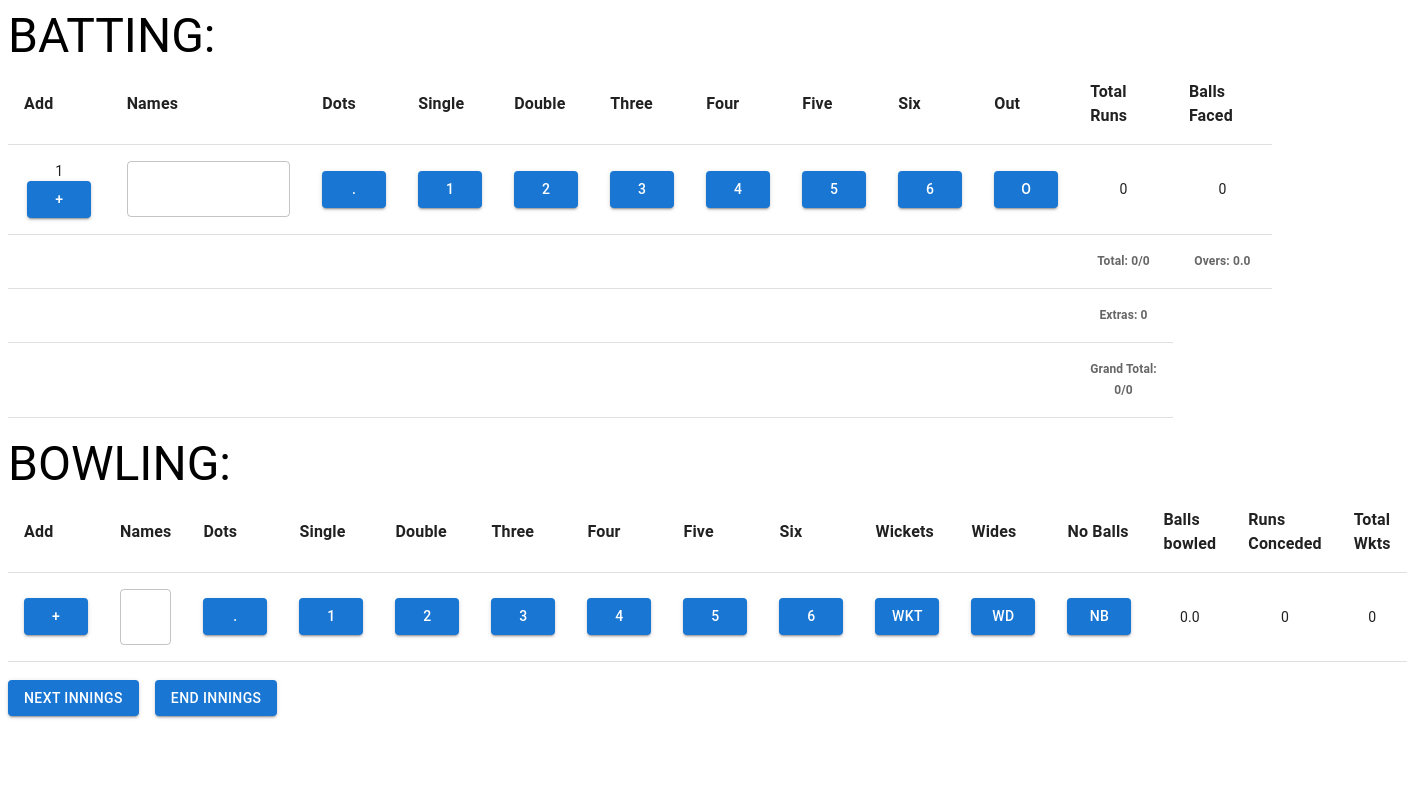
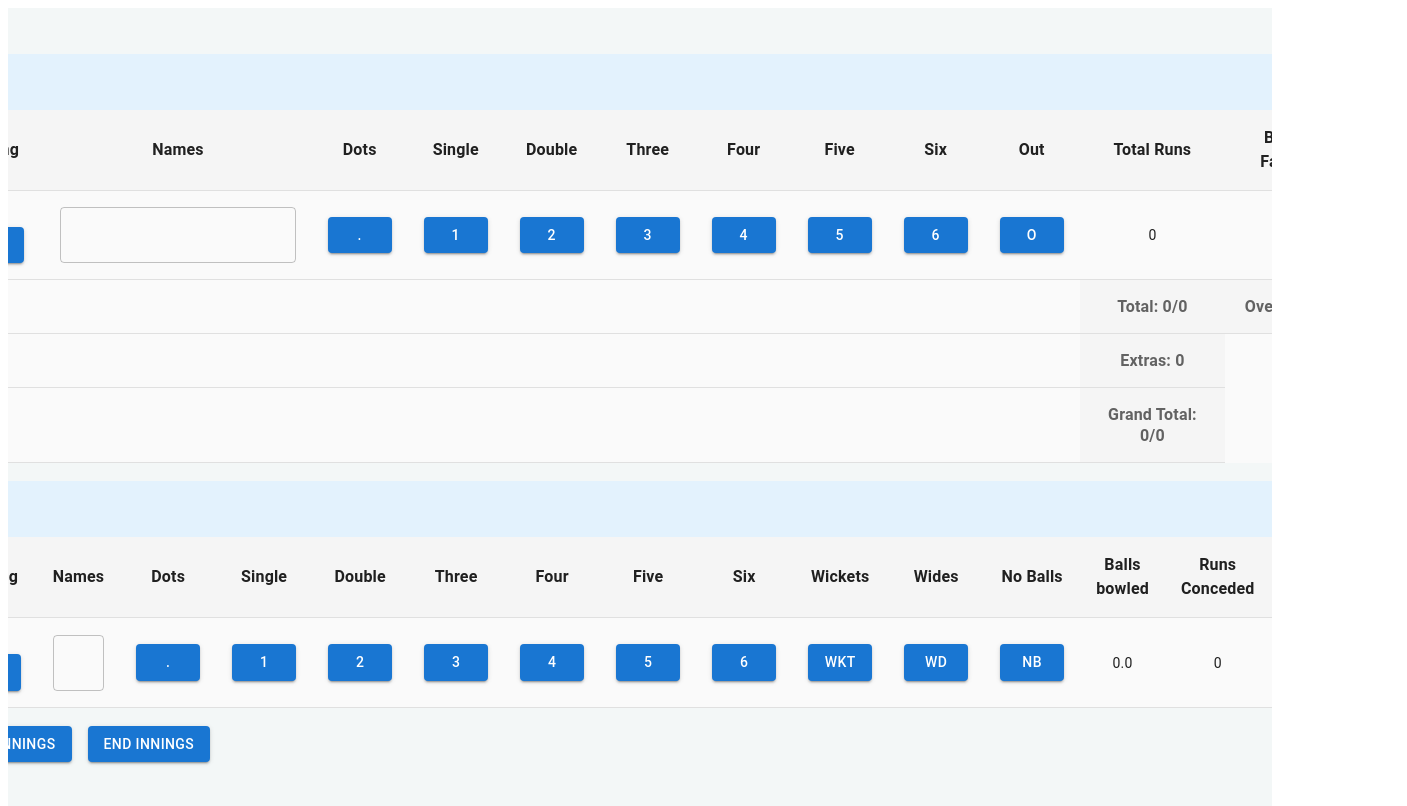
Before and after one commit to Bhupesh-Yedla/myFirstReactProject, a React (Create React App) app: page /enterscore in a window 1280 px wide. Shown: the top 806 px of the page, 1407 px wide, since content can reach past the window. Built offline with nearby package versions, Linux system fonts and the light colour scheme.

Commit message:
mui material formatted

```diff
--- a/package.json
+++ b/package.json
@@ -5,6 +5,7 @@
   "dependencies": {
     "@emotion/react": "^11.11.1",
     "@emotion/styled": "^11.11.0",
+    "@fontsource/roboto": "^5.0.5",
     "@mui/material": "^5.14.0",
     "@testing-library/jest-dom": "^5.16.5",
     "@testing-library/react": "^13.4.0",
--- a/src/pages/Enterscore.js
+++ b/src/pages/Enterscore.js
@@ -1,4 +1,4 @@
-import { Box, Button, Table, TableBody, TableCell, TableFooter, TableHead, TableRow, TextField, Typography } from "@mui/material";
+import { Box, Button, Table, TableBody, TableCell, TableContainer, TableFooter, TableHead, TableRow, TextField, Typography } from "@mui/material";
 import React, { useEffect, useState } from "react";
 
 import { endInnings } from "../services/user-service";
@@ -9,7 +9,7 @@ function Enterscore(props) {
     const [rowCountBowling, setRowCountBowling] = useState(1);
     const [scoresBowling, setScoresBowling] = useState([{ runs: 0, balls: 0, wkts: 0, extras: 0, showPlus: true, name: "" }]);
     const [battingTotal, setBattingTotal] = useState({ runs: 0, balls: 0, wkts: 0, extras: 0 });
-    const [serialNumbers, setSerialNumbers] = useState([1]);
+    const [serialNumbers, setSerialNumbers] = useState(true);
     const [teams, setTeams] = useState({ team1: "", team2: "" });
 
     useEffect(() => {
@@ -54,7 +54,6 @@ function Enterscore(props) {
             .catch((error) => {
                 console.error("Error sending data", error)
             });
-
     }
 
     const handleClick = (data, index) => {
@@ -71,13 +70,12 @@ function Enterscore(props) {
 
             updatedScores[index] = updatedPlayer;
             // Update the specific player in the scores array
-
             if (data === "+") {
                 if (rowCount < 11) {
                     setRowCount(rowCount + 1);
                     updatedScores[index].showPlus = false; // Remove the "+" symbol from the current row
                     updatedScores.push({ runs: 0, balls: 0, wkts: 0, showPlus: true });
-
+                    setSerialNumbers(true);
                 }
             }
             else {
@@ -87,27 +85,18 @@ function Enterscore(props) {
                 });
             }
             //setScores(updatedScores);
-
             // Recalculate battingTotal
             const totalRuns = updatedScores.reduce((total, score) => total + score.runs, 0);
             const totalBalls = updatedScores.reduce((total, score) => total + score.balls, 0);
-
-
             // setBattingTotal({ runs: totalRuns, balls: totalBalls, wkts: totalWkts });
-
             setBattingTotal((prevBattingTotal) => ({
                 ...prevBattingTotal,
                 runs: totalRuns,
                 balls: totalBalls,
             }));
 
-
-
             return updatedScores;
         });
-        if (data === "+") {
-            setSerialNumbers(true); // Display serial numbers in previous row's "Add" column
-        }
     };
 
 
@@ -140,19 +129,21 @@ function Enterscore(props) {
             updatedScoresBowling[index] = updatedPlayerBowling; // Update the specific player in the scores array
 
             if (data === "+") {
-                if (rowCountBowling < 5) {
+                if (rowCountBowling < 6) {
                     setRowCountBowling(rowCountBowling + 1);
                     updatedScoresBowling[index].showPlus = false; // Remove the "+" symbol from the newly created row
-                    updatedScoresBowling.push({ runs: 0, balls: 0, wkts: 0, showPlus: true }); // Add a new player with initial values and show "+" symbol to the scores array
+                    updatedScoresBowling.push({ runs: 0, balls: 0, wkts: 0, showPlus: true });
+                    setSerialNumbers(true);  // Add a new player with initial values and show "+" symbol to the scores array
                 }
             }
-
-
-
+            else {
+                // Set showPlus to true for all rows except the last row
+                updatedScoresBowling.forEach((score, i) => {
+                    score.showPlus = i === updatedScoresBowling.length - 1;
+                });
+            }
             return updatedScoresBowling;
         });
-
-
     };
 
     const handleInputChange = (event, index, key) => {
@@ -194,31 +185,33 @@ function Enterscore(props) {
 
     return (
         <>
-            <Typography variant="h3">BATTING: {teams.team1}</Typography>
-
-            <Table>
+            <TableContainer maxWidth="md" sx={{ display: 'flex', justifyContent: 'center', alignItems: 'center', minHeight: '100vh',backgroundColor: '#F3F7F7' }}>
+                <Box>
+                    <Typography  sx={{ flex: '1 1 100%',fontWeight: 'bold',backgroundColor: '#e3f2fd' }} variant="h3" id="battingTable" component="div">&nbsp;&nbsp;{teams.team1}</Typography>
+                    {/* variant="h3" sx={{ marginBottom: "16px" }} */}
+                    <Table sx={{ minWidth: 700, backgroundColor: '#fafafa', }} aria-label="spanning table">
                         <TableHead>
                             <TableRow>
-                        <TableCell sx={{ fontWeight: 'bold', fontSize: '16px' }}>Add</TableCell>
-                        <TableCell sx={{ fontWeight: 'bold', fontSize: '16px' }}>Names</TableCell>
-                        <TableCell sx={{ fontWeight: 'bold', fontSize: '16px' }}>Dots</TableCell>
-                        <TableCell sx={{ fontWeight: 'bold', fontSize: '16px' }}>Single</TableCell>
-                        <TableCell sx={{ fontWeight: 'bold', fontSize: '16px' }}>Double</TableCell>
-                        <TableCell sx={{ fontWeight: 'bold', fontSize: '16px' }}>Three </TableCell>
-                        <TableCell sx={{ fontWeight: 'bold', fontSize: '16px' }}>Four </TableCell>
-                        <TableCell sx={{ fontWeight: 'bold', fontSize: '16px' }}>Five </TableCell>
-                        <TableCell sx={{ fontWeight: 'bold', fontSize: '16px' }}>Six </TableCell>
-                        <TableCell sx={{ fontWeight: 'bold', fontSize: '16px' }}>Out </TableCell>
-                        <TableCell sx={{ fontWeight: 'bold', fontSize: '16px' }}>Total Runs</TableCell>
-                        <TableCell sx={{ fontWeight: 'bold', fontSize: '16px' }}>Balls Faced</TableCell>
+                                <TableCell style={styles_head.cell}>Batting</TableCell>
+                                <TableCell style={styles_head.cell}>Names</TableCell>
+                                <TableCell style={styles_head.cell}>Dots</TableCell>
+                                <TableCell style={styles_head.cell}>Single</TableCell>
+                                <TableCell style={styles_head.cell}>Double</TableCell>
+                                <TableCell style={styles_head.cell}>Three </TableCell>
+                                <TableCell style={styles_head.cell}>Four </TableCell>
+                                <TableCell style={styles_head.cell}>Five </TableCell>
+                                <TableCell style={styles_head.cell}>Six </TableCell>
+                                <TableCell style={styles_head.cell}>Out </TableCell>
+                                <TableCell style={styles_head.cell}>Total Runs</TableCell>
+                                <TableCell style={styles_head.cell}>Balls Faced</TableCell>
                             </TableRow>
                         </TableHead>
                         <TableBody>
                             {scores.map((score, index) => (
                                 <TableRow key={index}>
-                            <TableCell style={styles.cell}>
-                                {serialNumbers && index + 1} {/* Serial number */}
-                                {score.showPlus && (
+                                    <TableCell style={serial.cell}>
+                                   { serialNumbers && index + 1}
+                                        {index !== 10 && score.showPlus && (
                                             <Button variant="contained" onClick={() => handleClick("+", index)}>+</Button>
                                         )}
                                     </TableCell>
@@ -259,57 +252,56 @@ function Enterscore(props) {
                                     <TableCell style={styles.cell}>
                                         {score.balls}
                                     </TableCell>
-
                                 </TableRow>
-
                             ))}
                         </TableBody>
                         <TableFooter>
                             <TableRow>
-                        <TableCell colSpan="2"></TableCell>
-                        <TableCell colSpan="8"></TableCell>
-                        <TableCell style={styles.cell}><strong>Total: {battingTotal.runs}/{battingTotal.wkts}</strong></TableCell>
-                        <TableCell style={styles.cell}><strong>Overs: {(battingTotal.balls % 6 === 0) ? (battingTotal.balls / 6 + "." + battingTotal.balls % 6) : ((battingTotal.balls > 6 ? parseInt(battingTotal.balls / 6) + "." + battingTotal.balls % 6 : battingTotal.balls / 10))}</strong></TableCell>
+                                <TableCell colSpan={2}/>
+                                <TableCell colSpan={8}/>
+                                <TableCell style={styles_head.cell}><strong>Total: {battingTotal.runs}/{battingTotal.wkts}</strong></TableCell>
+                                <TableCell style={styles_head.cell}><strong>Overs: {(battingTotal.balls % 6 === 0) ? (battingTotal.balls / 6 + "." + battingTotal.balls % 6) : ((battingTotal.balls > 6 ? parseInt(battingTotal.balls / 6) + "." + battingTotal.balls % 6 : battingTotal.balls / 10))}</strong></TableCell>
                             </TableRow>
                             <TableRow>
-                        <TableCell colSpan="2"></TableCell>
-                        <TableCell colSpan="8"></TableCell>
-                        <TableCell style={styles.cell}><strong>Extras: {battingTotal.extras}</strong></TableCell>
+                                <TableCell colSpan={2}/>
+                                <TableCell colSpan={8}/>
+                                <TableCell style={styles_head.cell}><strong>Extras: {battingTotal.extras}</strong></TableCell>
                             </TableRow>
                             <TableRow>
-                        <TableCell colSpan="2"></TableCell>
-                        <TableCell colSpan="8"></TableCell>
-                        <TableCell style={styles.cell}><strong>Grand Total: {battingTotal.extras + battingTotal.runs}/{battingTotal.wkts}</strong></TableCell>
+                                <TableCell colSpan={2}/>
+                                <TableCell colSpan={8}/>
+                                <TableCell style={styles_head.cell} ><strong>Grand Total: {battingTotal.extras + battingTotal.runs}/{battingTotal.wkts}</strong></TableCell>
                             </TableRow>
                         </TableFooter>
                     </Table>
                     <br />
-            <Typography variant="h3">BOWLING: {teams.team2}</Typography>
-            <Table>
+                    <Typography sx={{ flex: '1 1 100%',fontWeight: 'bold',backgroundColor: '#e3f2fd' }} variant="h3" id="bowlingTable" component="div">&nbsp;&nbsp;{teams.team2}</Typography>
+                    <Table sx={{ minWidth: 650,backgroundColor: '#fafafa'}}>
                         <TableHead>
                             <TableRow>
-                        <TableCell sx={{ fontWeight: 'bold', fontSize: '16px' }}>Add</TableCell>
-                        <TableCell sx={{ fontWeight: 'bold', fontSize: '16px' }}>Names</TableCell>
-                        <TableCell sx={{ fontWeight: 'bold', fontSize: '16px' }}>Dots</TableCell>
-                        <TableCell sx={{ fontWeight: 'bold', fontSize: '16px' }}>Single</TableCell>
-                        <TableCell sx={{ fontWeight: 'bold', fontSize: '16px' }}>Double</TableCell>
-                        <TableCell sx={{ fontWeight: 'bold', fontSize: '16px' }}>Three </TableCell>
-                        <TableCell sx={{ fontWeight: 'bold', fontSize: '16px' }}>Four </TableCell>
-                        <TableCell sx={{ fontWeight: 'bold', fontSize: '16px' }}>Five </TableCell>
-                        <TableCell sx={{ fontWeight: 'bold', fontSize: '16px' }}>Six </TableCell>
-                        <TableCell sx={{ fontWeight: 'bold', fontSize: '16px' }}>Wickets</TableCell>
-                        <TableCell sx={{ fontWeight: 'bold', fontSize: '16px' }}>Wides</TableCell>
-                        <TableCell sx={{ fontWeight: 'bold', fontSize: '16px' }}>No Balls</TableCell>
-                        <TableCell sx={{ fontWeight: 'bold', fontSize: '16px' }}>Balls bowled</TableCell>
-                        <TableCell sx={{ fontWeight: 'bold', fontSize: '16px' }}>Runs Conceded</TableCell>
-                        <TableCell sx={{ fontWeight: 'bold', fontSize: '16px' }}>Total Wkts</TableCell>
+                                <TableCell style={styles_head.cell}>Bowling</TableCell>
+                                <TableCell style={styles_head.cell}>Names</TableCell>
+                                <TableCell style={styles_head.cell}>Dots</TableCell>
+                                <TableCell style={styles_head.cell}>Single</TableCell>
+                                <TableCell style={styles_head.cell}>Double</TableCell>
+                                <TableCell style={styles_head.cell}>Three </TableCell>
+                                <TableCell style={styles_head.cell}>Four </TableCell>
+                                <TableCell style={styles_head.cell}>Five </TableCell>
+                                <TableCell style={styles_head.cell}>Six </TableCell>
+                                <TableCell style={styles_head.cell}>Wickets</TableCell>
+                                <TableCell style={styles_head.cell}>Wides</TableCell>
+                                <TableCell style={styles_head.cell}>No Balls</TableCell>
+                                <TableCell style={styles_head.cell}>Balls bowled</TableCell>
+                                <TableCell style={styles_head.cell}>Runs Conceded</TableCell>
+                                <TableCell style={styles_head.cell}>Total Wkts</TableCell>
                             </TableRow>
                         </TableHead>
                         <TableBody>
                             {scoresBowling.map((score, index) => (
                                 <TableRow key={index}>
-                            <TableCell style={styles.cell}>
-                                {score.showPlus && (
+                                    <TableCell style={serial.cell}>
+                                        {serialNumbers && index + 1}
+                                        {index !== 5 && score.showPlus && (
                                             <Button variant="contained" onClick={() => handleClickBowling("+", index)}>+</Button>
                                         )}
                                     </TableCell>
@@ -364,11 +356,12 @@ function Enterscore(props) {
                         </TableBody>
                     </Table>
                     <br />
-            <Box sx={{display:'flex', justifyContent: 'left', gap:'16px'}}>
+                    <Box sx={{ display: 'flex', justifyContent: 'left', gap: '16px' }}>
                         <Button variant="contained" type="submit" onClick={() => sendRequest("nextInnings")}>Next Innings</Button>
                         <Button variant="contained" type="submit" onClick={() => sendRequest("endInnings")}>End Innings</Button>
                     </Box>
-
+                </Box>
+            </TableContainer>
         </>
     );
 }
@@ -379,4 +372,24 @@ const styles = {
     },
 };
 
+const styles_head = {
+    cell: {
+        textAlign: "center",
+        fontWeight: 'bold',
+        fontSize: '16px',
+        backgroundColor: '#f5f5f5'
+    }
+}
+
+const serial = {
+    cell: {
+        textAlign: "center",
+        // display: "flex",
+        // flexDirection: "column", // Display the content in a column layout
+        // alignItems: "center",
+    }
+}
+
+
+
 export default Enterscore;
```
Also changed, not shown: src/pages/login-success.js (+19 -12 lines), src/pages/login.js (+11 -4 lines), 1 other file (tests, documents, lock files or other folders). Lines whose indentation alone changed are shown as unchanged.
